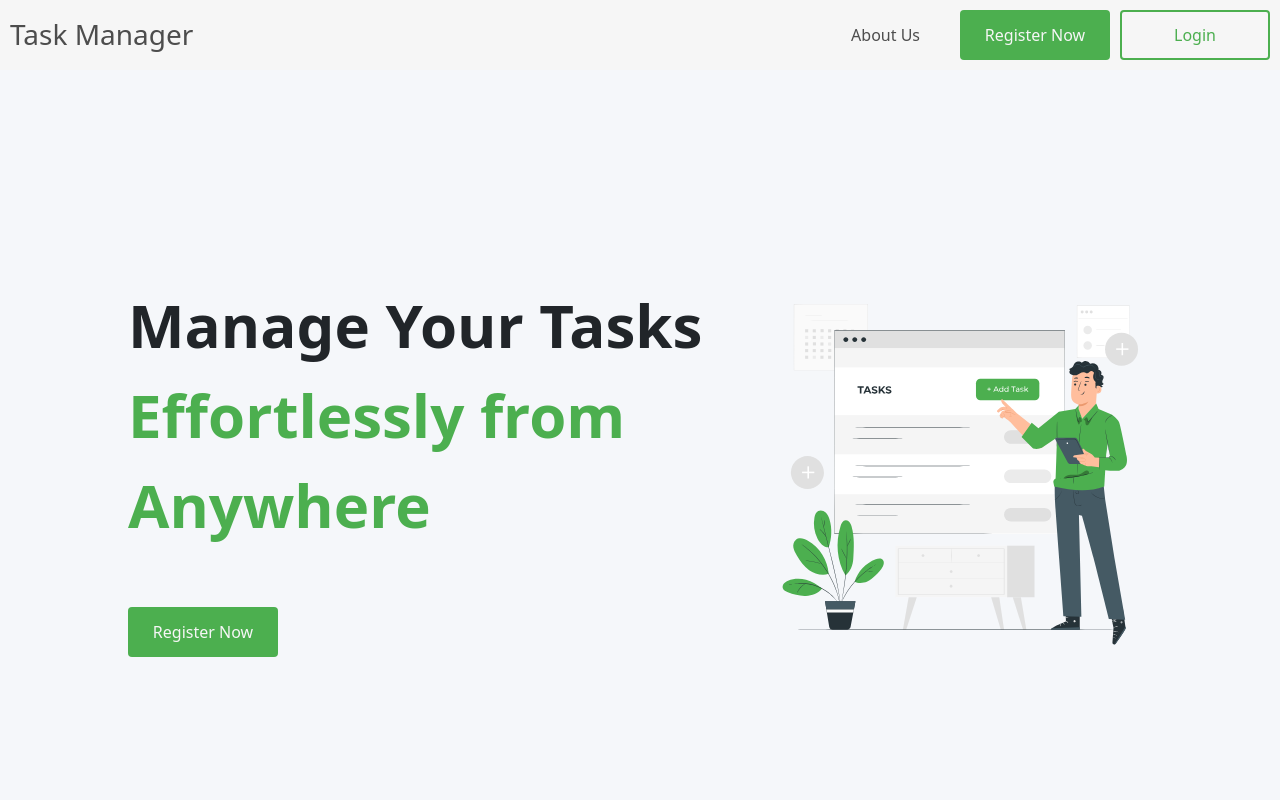
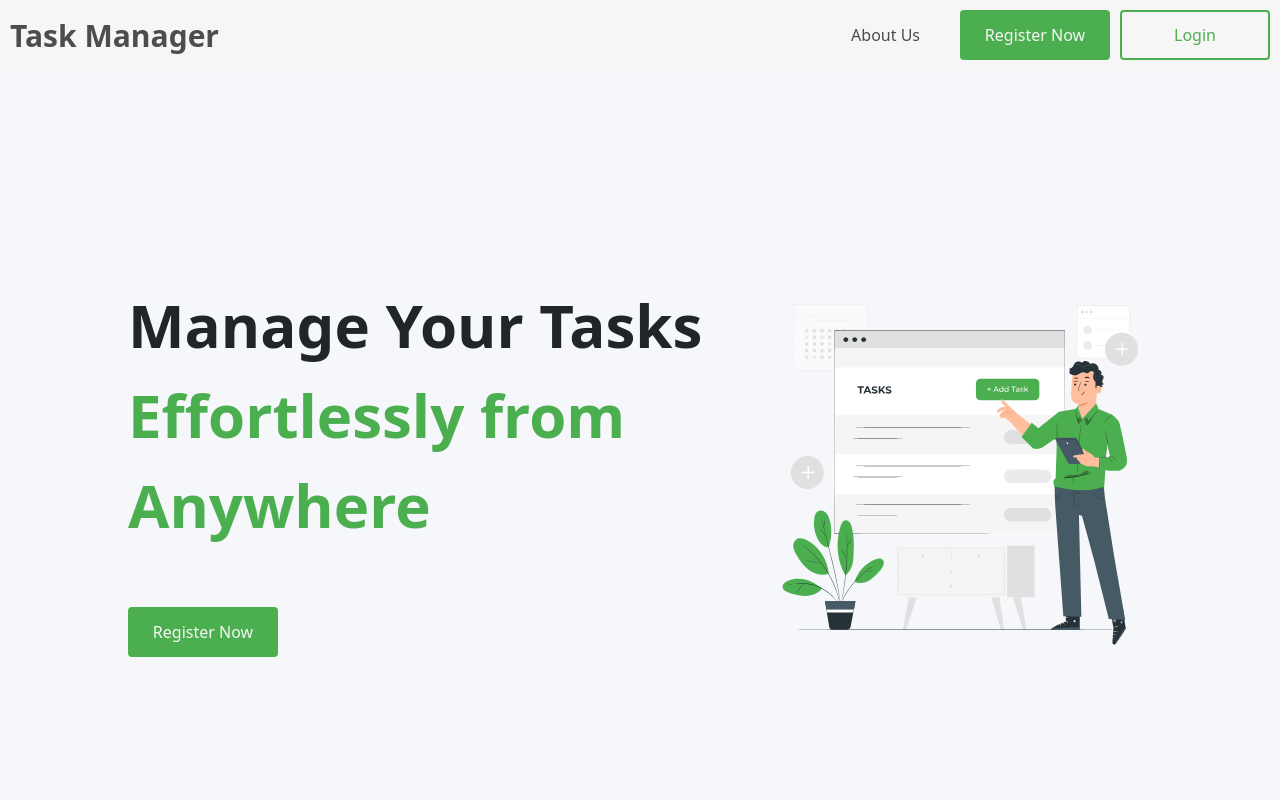
Before and after one commit to Karim-Hosam/fullstack-task-manager, a React (Vite) app in the folder Task-Management-System/: page / in a window 1280 px wide. Shown: the top 800 px of the page. Built offline with nearby package versions, Linux system fonts and the light colour scheme.

Commit message:
Added Link to the Logo in the navBar

```diff
--- a/Task-Management-System/src/components/NavBar/NavBar.jsx
+++ b/Task-Management-System/src/components/NavBar/NavBar.jsx
@@ -34,7 +34,7 @@ export default function NavBar(){
     return (
         <>
             <div className={NavBarCSS.NavBar}>
-                <h3 className={NavBarCSS.Logo}>Task Manager</h3>
+                <Link to='/' className={NavBarCSS.Logo}>Task Manager</Link>
                 {navBarBtns}
             </div>
 
--- a/Task-Management-System/src/components/NavBar/NavBar.module.css
+++ b/Task-Management-System/src/components/NavBar/NavBar.module.css
@@ -9,6 +9,9 @@
 .Logo{
     margin: 0px;
     color: #4D4D4D;
+    text-decoration: none;
+    font-weight: 700;
+    font-size: 1.875rem;
 }
 
 .SignedOutBtns{
```
